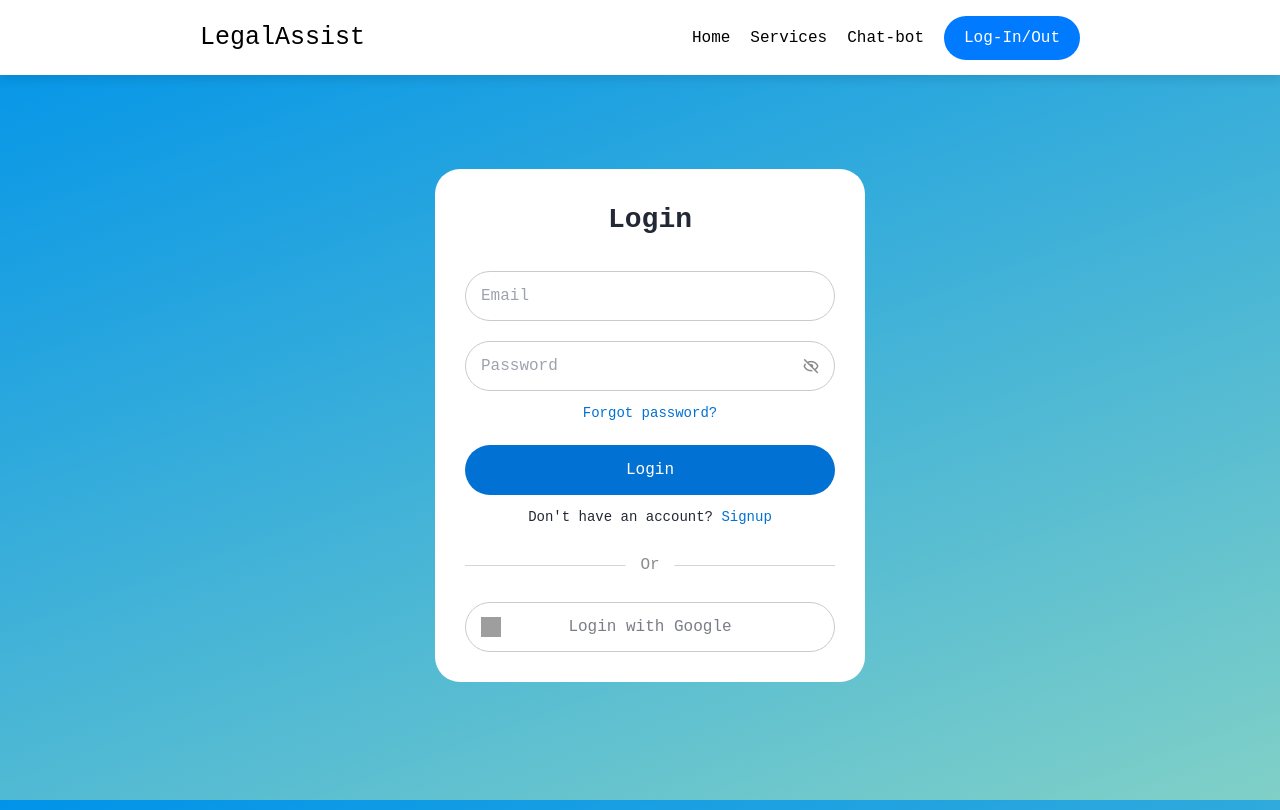
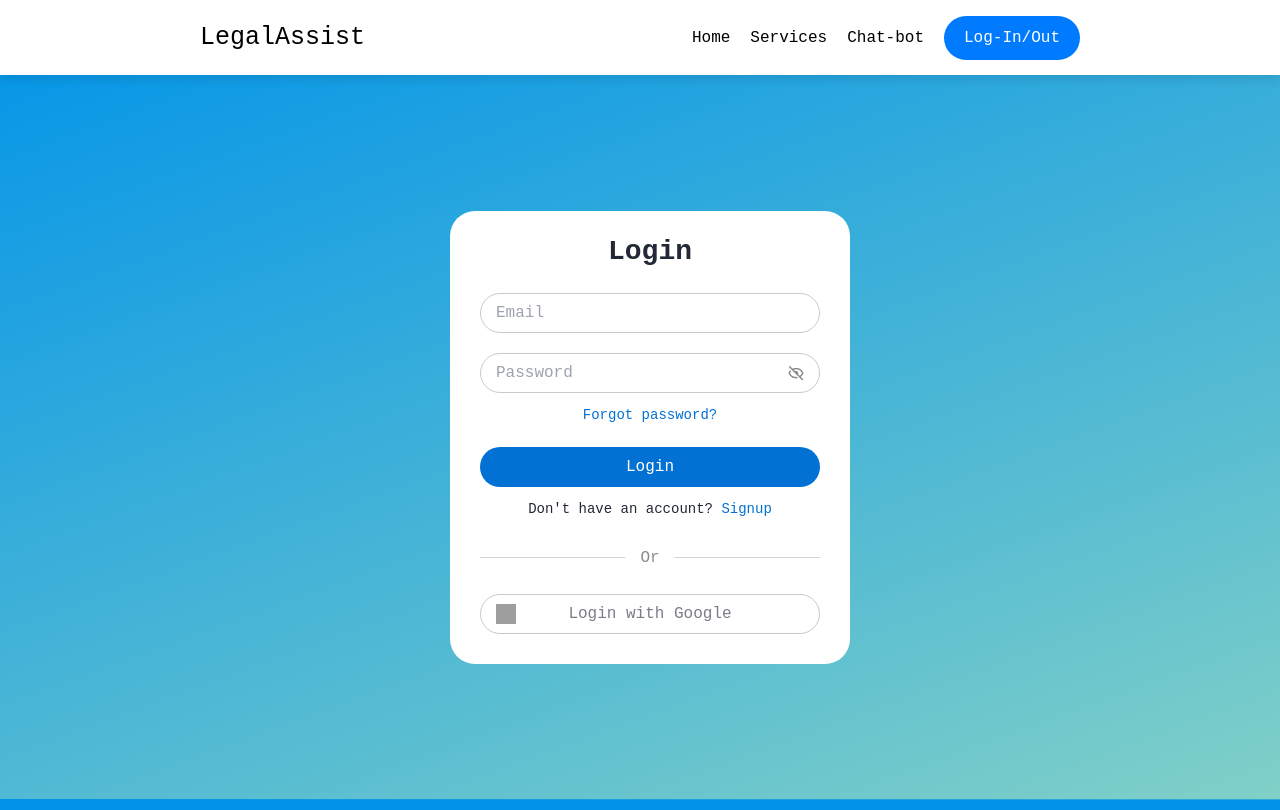
Before and after one commit to WiiWake3101/Cad-2.0, a Next.js app: page /login in a window 1280 px wide. Built offline with nearby package versions, Linux system fonts and the light colour scheme; no server answers; grey boxes are pictures that could not be loaded.

Commit message:
css changes

```diff
--- a/app/login/page.js
+++ b/app/login/page.js
@@ -2,7 +2,7 @@ import Providers from "@/components/login/Login";
 
 export default function Home() {
   return (
-    <div className="h-screen flex items-center justify-center">
+    <div className="overflow-hidden mt-24">
       <Providers />
     </div>
   );
--- a/app/services/page.js
+++ b/app/services/page.js
@@ -1,7 +1,7 @@
 import Service from "@/components/services/service";
 export default function Home() {
   return (
-    <div className="h-screen flex items-center justify-center">
+    <div className="h-[calc(100%-24rem)] overflow-auto">
       <Service />
     </div>
   );
--- a/components/Menu/nav.css
+++ b/components/Menu/nav.css
@@ -1,5 +1,6 @@
 .nav {
     position: fixed;
+    z-index: 1000;
     top: 0;
     left: 0;
     width: 100%;
--- a/components/login/login.css
+++ b/components/login/login.css
@@ -2,20 +2,22 @@
 
 .container {
     margin: 10px;
-    height: 100vh;
+    margin-top: 0px;
+    height: calc(100vh - 7.3rem);
     width: 100%;
     display: flex;
     align-items: center;
     justify-content: center;
     column-gap: 30px;
+    margin-bottom: 20px;
 }
 
 .form {
-    margin-top: 50px;
     position: absolute;
-    max-width: 430px;
+    max-width: 400px;
     width: 100%;
     padding: 30px;
+    padding-top: 20px;
     border-radius: 25px;
     background: #FFF;
     animation: fadeIn 1s ease forwards;
@@ -43,13 +45,10 @@ header {
     text-align: center;
 }
 
-form {
-    margin-top: 30px;
-}
 
 .form .field {
     position: relative;
-    height: 50px;
+    height: 40px;
     width: 100%;
     margin-top: 20px;
     border-radius: 25px;
--- a/components/services/service.jsx
+++ b/components/services/service.jsx
@@ -63,7 +63,7 @@ function ServicesSection() {
 
 export default function Services() {
   return (
-    <div className="mt-10px">
+    <div className="mt-24">
       <ServicesSection />
     </div>
   );
```
